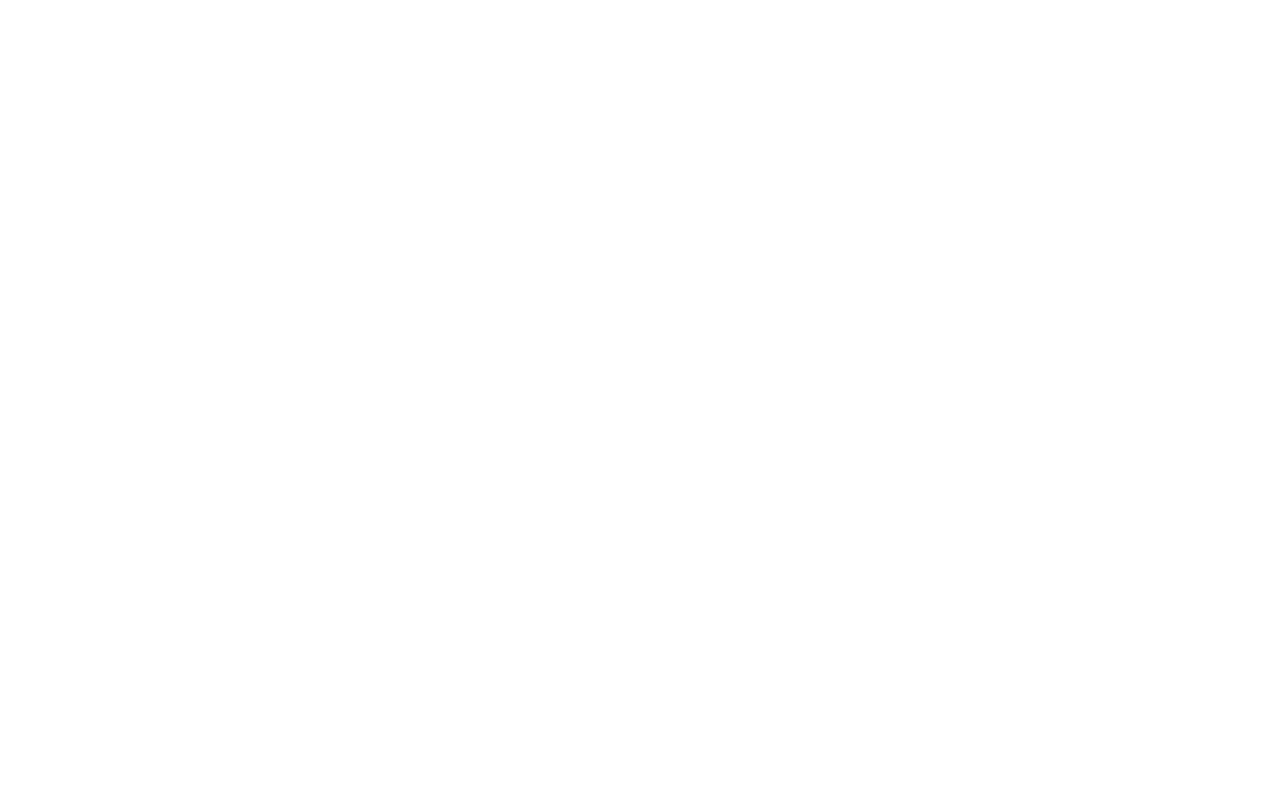
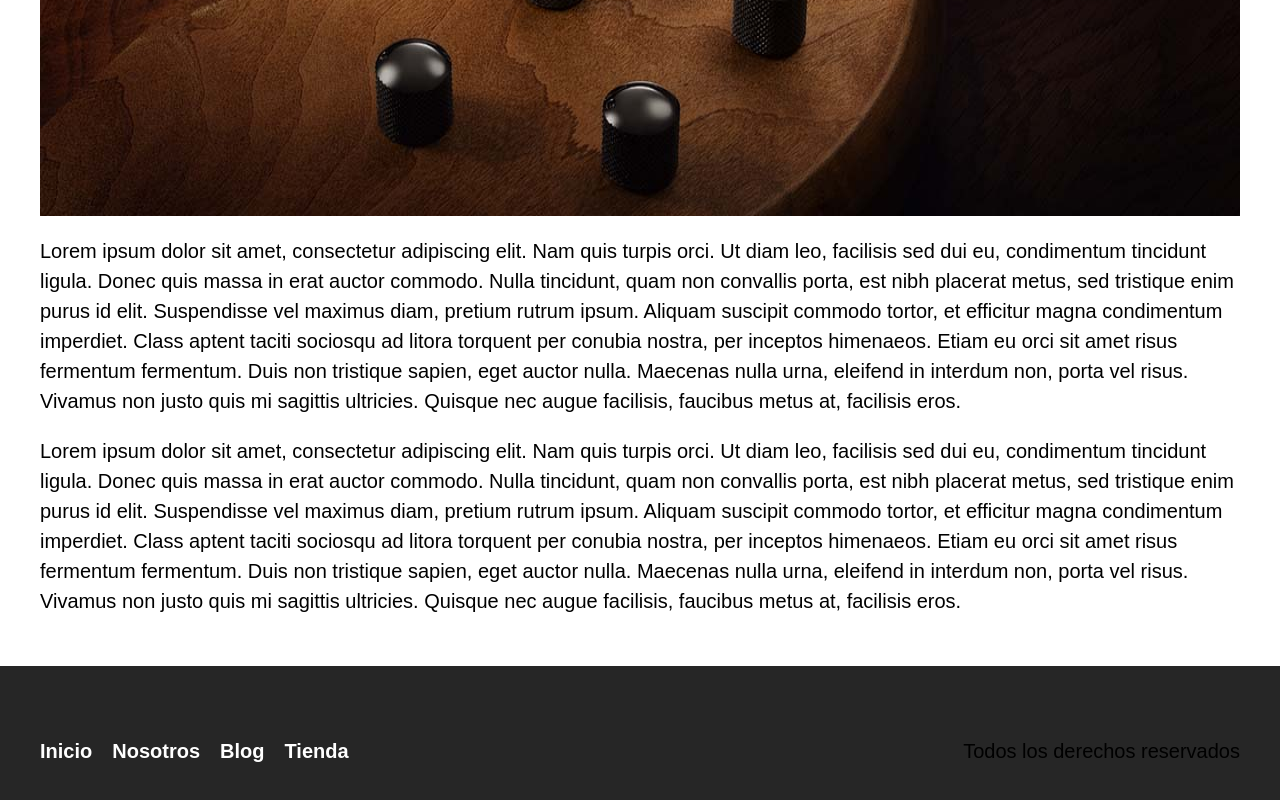
Before and after one commit to Edith-Romero/GuitarLA-Nextjs, a Next.js app: page /nosotros in a window 1280 px wide. Shown: the part 1044-1844 px from the top of the page. Before the commit the page ends 800 px from the top, so only its background shows below. Built offline with nearby package versions, Linux system fonts and the light colour scheme.

Commit message:
Incorporacion pagina Nosotros

```diff
--- a/pages/index.js
+++ b/pages/index.js
@@ -1,5 +1,3 @@
-import Head from 'next/head'
-import Link from 'next/dist/client/link'
 import Layaout from './components/Layaout'
 
 export default function Home() {
--- a/pages/nosotros.js
+++ b/pages/nosotros.js
@@ -1,13 +1,43 @@
-import React from 'react'
-import Link from 'next/link'
 import Layaout from './components/Layaout'
+import Image from 'next/image'
 
 const Nosotros = () => {
   return (
     <Layaout
         pagina='Nosotros'
     >
-        <h1>Desde Nosotros</h1>
+        <main className="contenedor">
+          <h2 className="heading">Nosotros</h2>
+            <div>
+              {/* el layout permite que la imagen sea responsive pero es obligatorio el width y heigth sino no toma la imagen cuando uso el src no requiero colocar toda la
+              ruta solo con el / el detecta la ruta publica de la imagen al menos que lo lo tenga en otra pagina y requiera el https */}
+              <Image layout="responsive" width={600} height={450} src="/img/nosotros.jpg" alt="Imagen sobre nosotros"/>
+
+              <div>
+                <p>Lorem ipsum dolor sit amet, consectetur adipiscing elit.
+                  Nam quis turpis orci. Ut diam leo, facilisis sed dui eu, condimentum tincidunt ligula.
+                  Donec quis massa in erat auctor commodo. Nulla tincidunt, quam non convallis porta,
+                  est nibh placerat metus, sed tristique enim purus id elit. Suspendisse vel maximus diam,
+                  pretium rutrum ipsum. Aliquam suscipit commodo tortor, et efficitur magna condimentum imperdiet.
+
+                  Class aptent taciti sociosqu ad litora torquent per conubia nostra, per inceptos himenaeos.
+                  Etiam eu orci sit amet risus fermentum fermentum. Duis non tristique sapien, eget auctor nulla.
+                  Maecenas nulla urna, eleifend in interdum non, porta vel risus. Vivamus non justo quis mi sagittis ultricies.
+                  Quisque nec augue facilisis, faucibus metus at, facilisis eros.</p>
+
+                  <p>Lorem ipsum dolor sit amet, consectetur adipiscing elit.
+                  Nam quis turpis orci. Ut diam leo, facilisis sed dui eu, condimentum tincidunt ligula.
+                  Donec quis massa in erat auctor commodo. Nulla tincidunt, quam non convallis porta,
+                  est nibh placerat metus, sed tristique enim purus id elit. Suspendisse vel maximus diam,
+                  pretium rutrum ipsum. Aliquam suscipit commodo tortor, et efficitur magna condimentum imperdiet.
+
+                  Class aptent taciti sociosqu ad litora torquent per conubia nostra, per inceptos himenaeos.
+                  Etiam eu orci sit amet risus fermentum fermentum. Duis non tristique sapien, eget auctor nulla.
+                  Maecenas nulla urna, eleifend in interdum non, porta vel risus. Vivamus non justo quis mi sagittis ultricies.
+                  Quisque nec augue facilisis, faucibus metus at, facilisis eros.</p>
+              </div>
+            </div>
+        </main>
     </Layaout>
   )
 }
```
Also changed, not shown: pages/blog.js (added, +13 -0 lines), pages/tienda.js (added, +13 -0 lines), styles/nosotros.module.css (added, +10 -0 lines).
